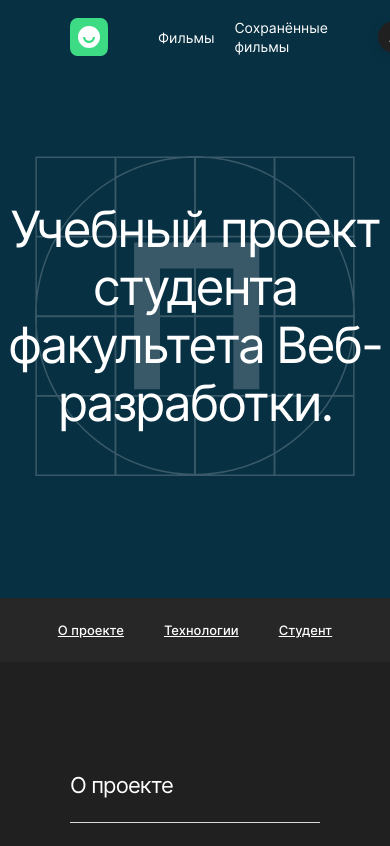
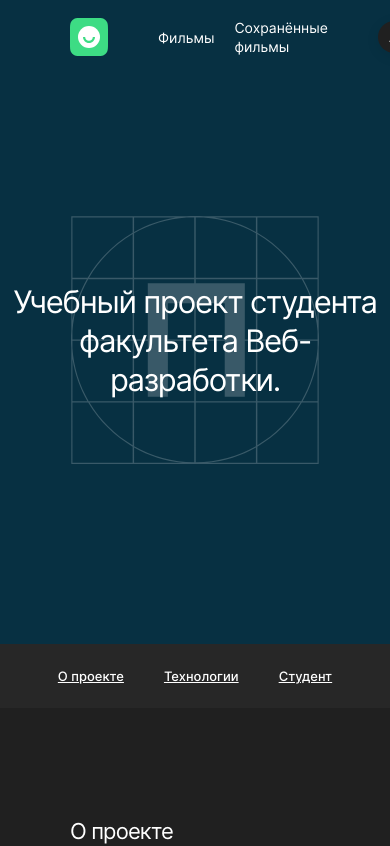
Before and after one commit to chyVacheck/movies-explorer-frontend, a React (Create React App) app: page / in a window 390 px wide. Shown: the top 846 px of the page. Built offline with nearby package versions, Linux system fonts and the light colour scheme.

Commit message:
feat: сделать адаптив компоненту Promo

```diff
--- a/src/components/Promo/Promo.css
+++ b/src/components/Promo/Promo.css
@@ -28,3 +28,34 @@
   text-align: center;
   letter-spacing: -0.04em;
 }
+
+@media screen and (min-width: 320px) and (max-width: 544px) {
+  .promo__title {
+    max-width: 93.75%;
+    font-size: 31px;
+    line-height: 39px;
+  }
+  .promo {
+    min-height: 248px;
+    background-position-y: 142px;
+    padding: 142px 0 180px;
+    background-size: 248px;
+  }
+}
+
+@media screen and (min-width: 544px) and (max-width: 1024px) {
+  .promo__title {
+    width: 95.0520833%;
+  }
+  .promo {
+    background-position-y: 224px;
+    /* padding: 29.166666% 0 31.25%; */
+    padding: 224px 0 240px;
+  }
+}
+
+@media screen and (min-width: 1024px) and (max-width: 1280px) {
+  .promo__title {
+    width: 57.03125%;
+  }
+}
```
